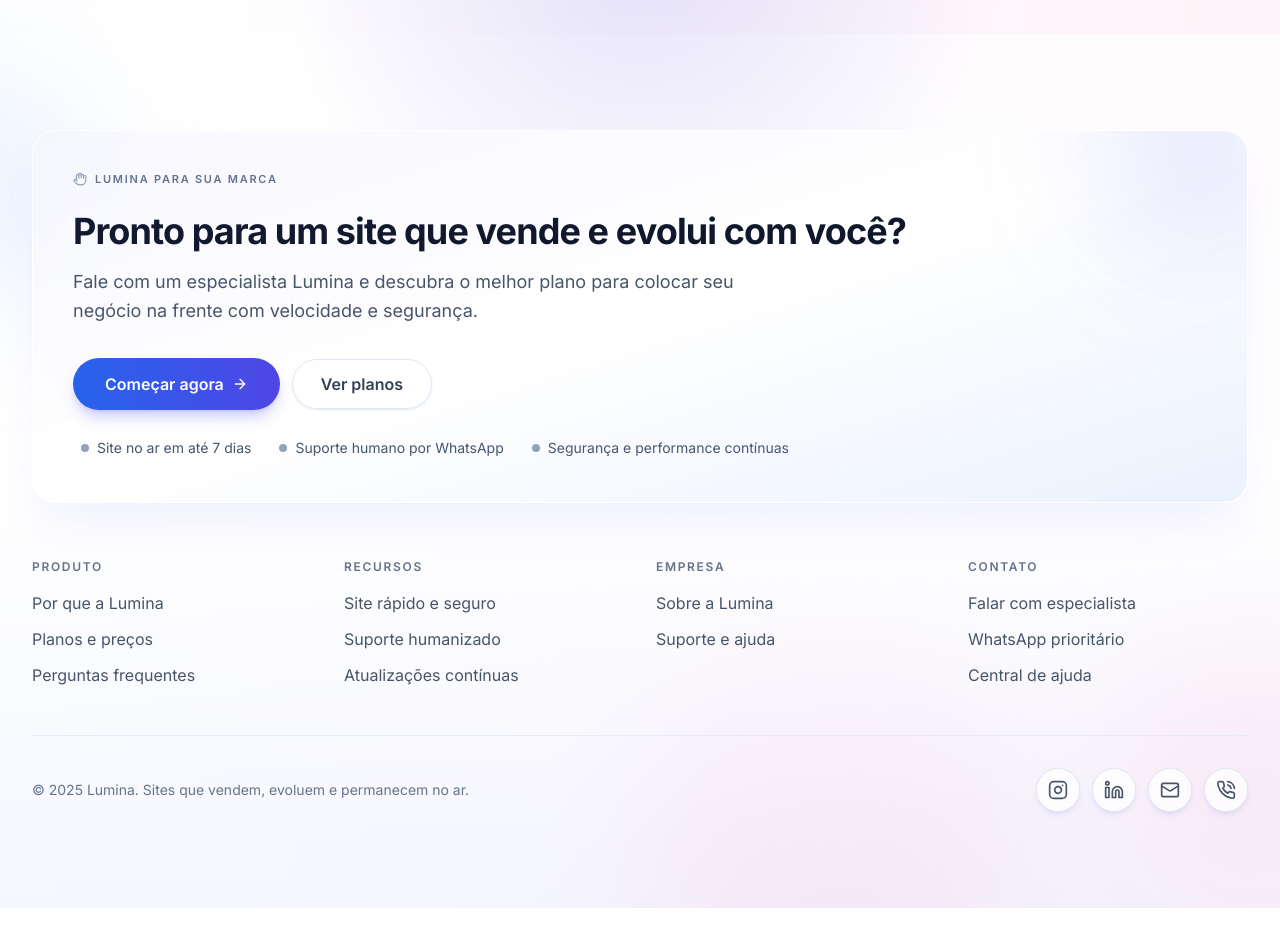
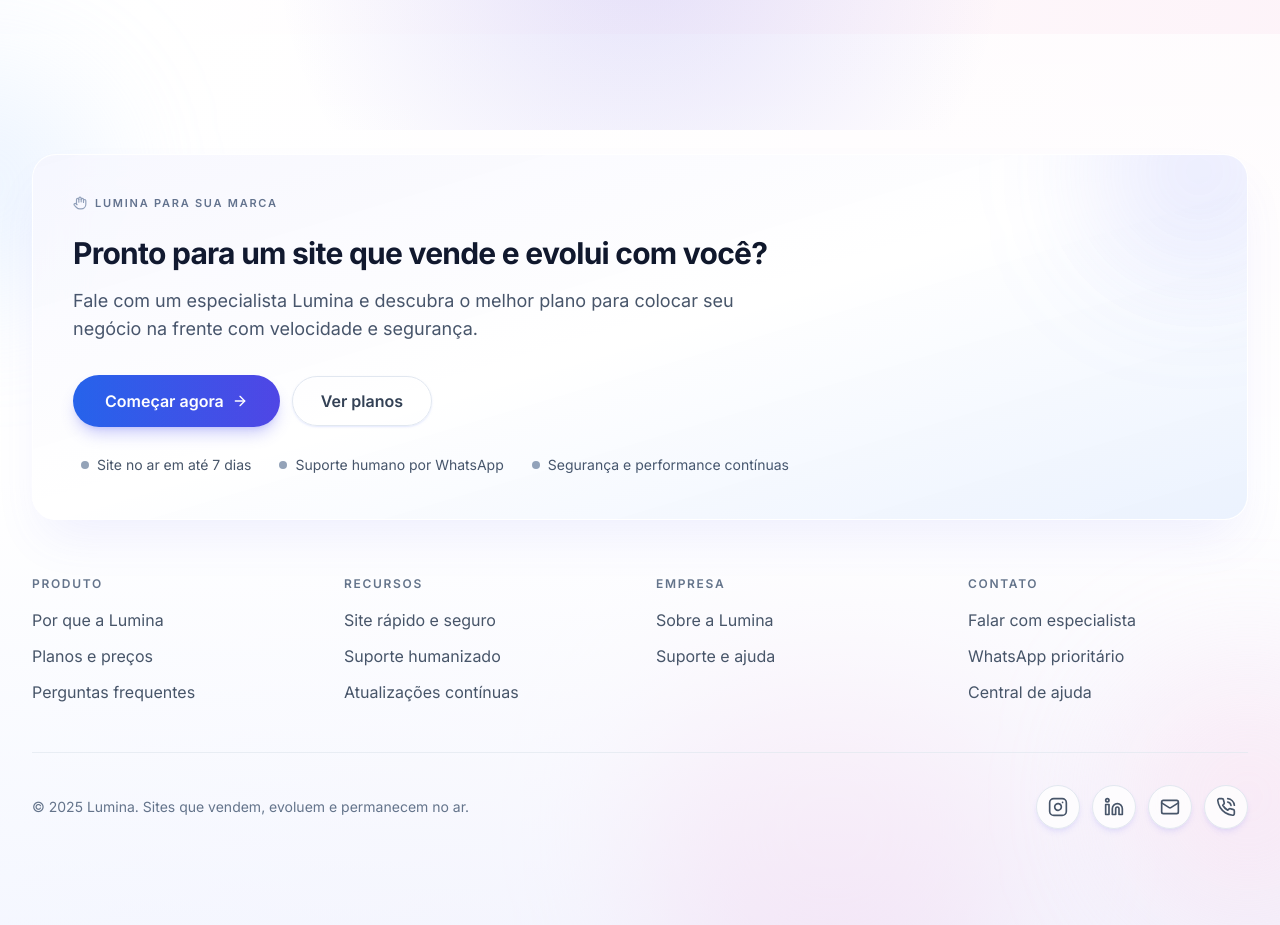
Before and after one commit to jonataswm01/projeto-waas, a Next.js app: page / in a window 1280 px wide. Shown: the part 7100-8025 px from the top of the page. Built offline with nearby package versions, Linux system fonts and the light colour scheme.

Commit message:
style: refine typography and spacing on marketing page for enhanced readability and visual hierarchy; adjust heading and paragraph sizes for better user experience across devices

```diff
--- a/app/(marketing)/page.tsx
+++ b/app/(marketing)/page.tsx
@@ -966,7 +966,7 @@ export default function MarketingPage() {
               whileInView={{ opacity: 1, y: 0 }}
               viewport={{ once: true }}
               transition={{ duration: 0.7 }}
-              className="relative overflow-hidden rounded-3xl border border-white/60 bg-white/80 backdrop-blur-xl shadow-2xl shadow-indigo-500/10 p-8 sm:p-10"
+              className="relative overflow-hidden rounded-3xl border border-white/60 bg-white/80 backdrop-blur-xl shadow-2xl shadow-indigo-500/10 p-8 sm:p-10 my-6"
             >
               <div className="pointer-events-none absolute inset-0 bg-gradient-to-br from-indigo-500/5 via-transparent to-blue-500/10" />
               <div className="pointer-events-none absolute -right-12 -top-20 h-48 w-48 rounded-full bg-indigo-400/20 blur-3xl" />
@@ -976,10 +976,10 @@ export default function MarketingPage() {
                 <span>Lumina para sua marca</span>
               </div>
 
-              <h3 className="text-3xl sm:text-4xl font-bold text-slate-900 tracking-tight mt-6 mb-4">
+              <h3 className="text-2xl sm:text-3xl font-bold text-slate-900 tracking-tight mt-6 mb-4">
                 Pronto para um site que vende e evolui com você?
               </h3>
-              <p className="text-lg text-slate-600 leading-relaxed mb-8 max-w-2xl">
+              <p className="text-base sm:text-lg text-slate-600 leading-relaxed mb-8 max-w-2xl">
                 Fale com um especialista Lumina e descubra o melhor plano para colocar seu negócio na frente com velocidade e segurança.
               </p>
 
```
